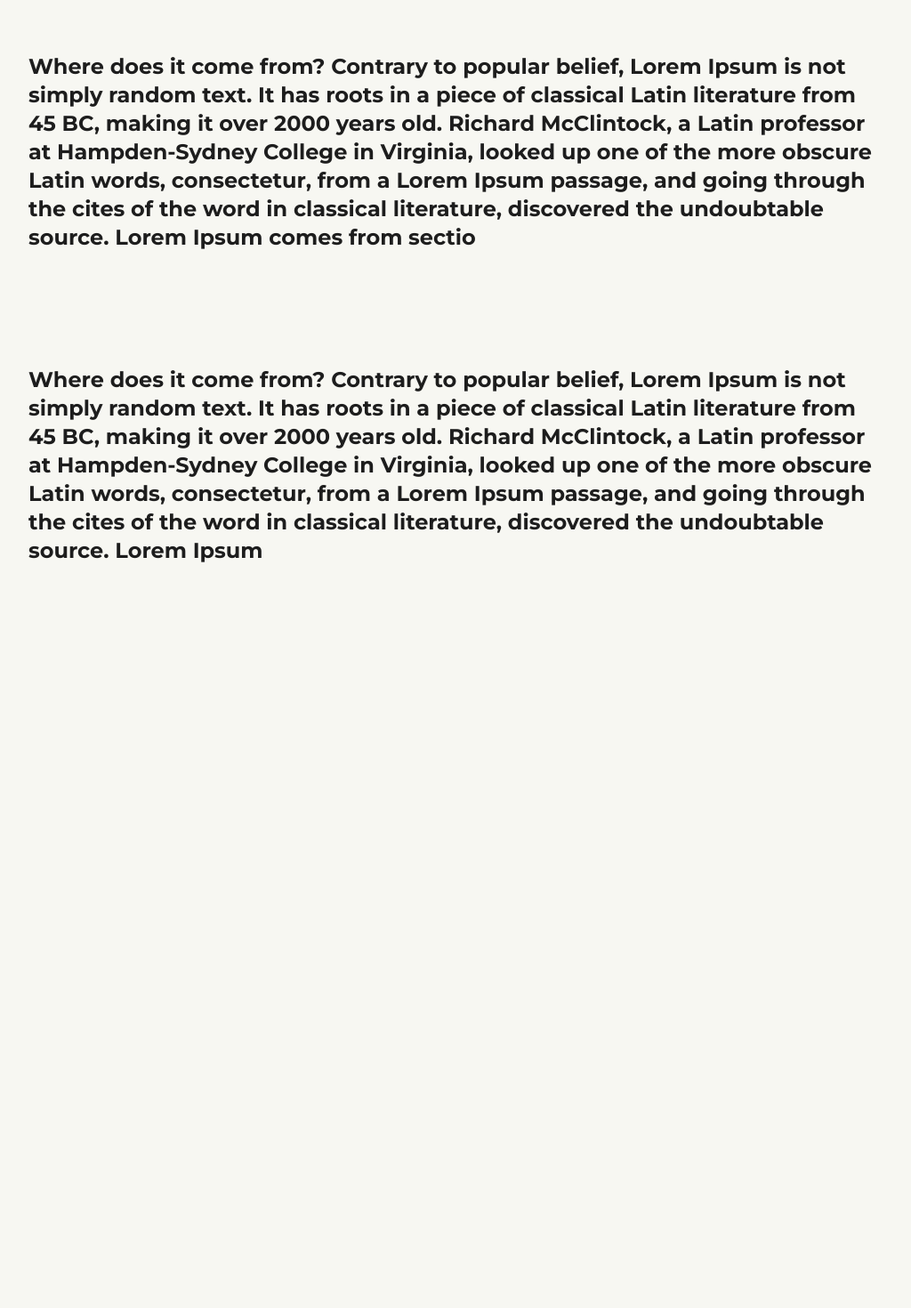
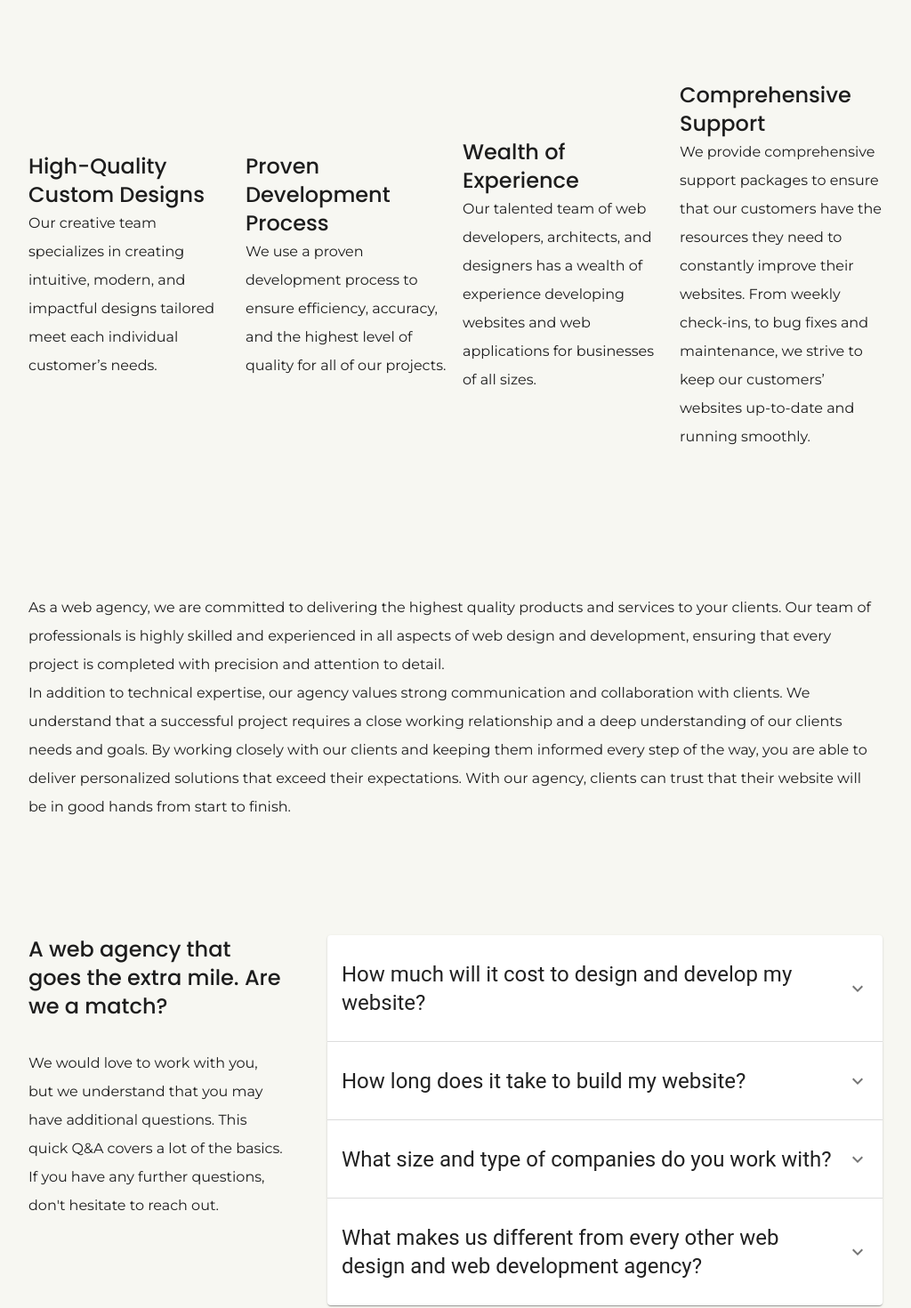
Before and after one commit to danielcoder93/my-portfolio, a Next.js app: page / in a window 1280 px wide. Shown: the part 760-2230 px from the top of the page at 89% size, without its empty margins (128-1152 px from the left). Before the commit the page ends 1459 px from the top, so only its background shows below. Built offline with nearby package versions, Linux system fonts and the light colour scheme.

Commit message:
added new content mui accordion

```diff
--- a/components/Hero.tsx
+++ b/components/Hero.tsx
@@ -1,6 +1,7 @@
 import React from "react";
 import { Box, Button, Typography } from "@mui/material";
 import classes from "../styles/Hero.module.scss";
+import { padding } from "@mui/system";
 
 const Hero = () => {
   return (
@@ -26,18 +27,20 @@ const Hero = () => {
           justifyContent="center"
           alignItems="center"
           color="#fff"
+          paddingX={10}
+
         >
-          <Typography variant="h3" component="h1" className={classes.title}>
+          <Typography variant="h3" component="h1" className={classes.title} paddingBottom={7}>
             BUILDING QUALITY WEBSITES IN A TIMELY FASHION
           </Typography>
-          <br />
-          <h3>
+
+          <h3 style={{ textAlign: "center", paddingBottom: '7rem' }} >
             Manage your business with an easy-to-use website that converts
-            visitors to customers, and displays your brand with the respect it
-            deserves.
+            visitors to customers/clients, and displays your brand with the
+            respect it deserves.
           </h3>
           <div>
-            <Button color="primary" variant="contained">
+            <Button size="large" color="primary" variant="contained">
               VIEW OUR WORK
             </Button>
           </div>
--- /dev/null
+++ b/components/SectionHowWork.tsx
@@ -0,0 +1,136 @@
+import Section from "./Section";
+import { Grid } from "@mui/material";
+import Accordion from "@mui/material/Accordion";
+import AccordionDetails from "@mui/material/AccordionDetails";
+import classes from "../styles/SectionHowWork.module.scss";
+import Typography from "@mui/material/Typography";
+import ExpandMoreIcon from "@mui/icons-material/ExpandMore";
+import * as React from "react";
+
+import MuiAccordionSummary from "@mui/material/AccordionSummary";
+const HowWeWork = () => {
+  return (
+    <Section bg="light">
+      <Grid container spacing={6} direction="row">
+        <Grid item xs={12} md={4}>
+          <h2 className={classes.paddingBtm}>
+            A web agency that goes the extra mile. Are we a match?
+          </h2>
+          <p>
+            We would love to work with you, but we understand that you may have
+            additional questions. This quick Q&A covers a lot of the basics. If
+            you have any further questions, don't hesitate to reach out.
+          </p>
+        </Grid>
+        <Grid item xs={12} md={8}>
+          <ControlledAccordions />
+        </Grid>
+      </Grid>
+    </Section>
+  );
+};
+
+const ControlledAccordions = () => {
+  const [expanded, setExpanded] = React.useState<string | false>(false);
+
+  const handleChange =
+    (panel: string) => (event: React.SyntheticEvent, isExpanded: boolean) => {
+      setExpanded(isExpanded ? panel : false);
+    };
+
+  return (
+    <div>
+      <Accordion
+        className={classes.accordion}
+        expanded={expanded === "panel1"}
+        onChange={handleChange("panel1")}
+      >
+        <MuiAccordionSummary
+          className={classes.accordionSummary}
+          expandIcon={<ExpandMoreIcon />}
+          aria-controls="panel1a-content"
+          id="panel1a-header"
+        >
+          <Typography variant="h5">
+            How much will it cost to design and develop my website?
+          </Typography>
+        </MuiAccordionSummary>
+        <AccordionDetails className={classes.accordionDetails}>
+          <Typography>
+            Each business/s needs are different, so due to variations in scope,
+            pricing from one web design to the next can be quite different. Our
+            typical end-to-end website redesign costs $10,000-$100,000.
+          </Typography>
+        </AccordionDetails>
+      </Accordion>
+      <Accordion
+        className={classes.accordion}
+        expanded={expanded === "panel2"}
+        onChange={handleChange("panel2")}
+      >
+        <MuiAccordionSummary
+          className={classes.accordionSummary}
+          expandIcon={<ExpandMoreIcon />}
+          aria-controls="panel2bh-content"
+          id="panel2bh-header"
+        >
+          <Typography variant="h5">
+            How long does it take to build my website?
+          </Typography>
+        </MuiAccordionSummary>
+        <AccordionDetails className={classes.accordionDetails}>
+          <Typography>
+            Similar to questions regarding website cost, the timeline will vary
+            greatly based on the scope of your web design project. Typically,
+            our end-to-end build projects take 2-4 months to complete.
+          </Typography>
+        </AccordionDetails>
+      </Accordion>
+      <Accordion
+        className={classes.accordion}
+        expanded={expanded === "panel3"}
+        onChange={handleChange("panel3")}
+      >
+        <MuiAccordionSummary
+          className={classes.accordionSummary}
+          expandIcon={<ExpandMoreIcon />}
+          aria-controls="panel3bh-content"
+          id="panel3bh-header"
+        >
+          <Typography variant="h5">
+            What size and type of companies do you work with?
+          </Typography>
+        </MuiAccordionSummary>
+        <AccordionDetails className={classes.accordionDetails}>
+          <Typography>
+            We have an even balance of start-ups, small businesses, non-profits,
+            and enterprise clients across a multitude of industries. To get a
+            better sense of our wide range of web design projects, check out our
+            client/s list.
+          </Typography>
+        </AccordionDetails>
+      </Accordion>
+      <Accordion
+        className={classes.accordion}
+        expanded={expanded === "panel4"}
+        onChange={handleChange("panel4")}
+      >
+        <MuiAccordionSummary
+          className={classes.accordionSummary}
+          expandIcon={<ExpandMoreIcon />}
+          aria-controls="panel4bh-content"
+          id="panel4bh-header"
+        >
+          <Typography variant="h5">
+            What makes us different from every other web design and web
+            development agency?
+          </Typography>
+        </MuiAccordionSummary>
+        <AccordionDetails className={classes.accordionDetails}>
+          <Typography>We know</Typography>
+        </AccordionDetails>
+      </Accordion>
+    </div>
+  );
+};
+export default HowWeWork;
--- a/package.json
+++ b/package.json
@@ -13,7 +13,8 @@
     "@emotion/react": "^11.10.5",
     "@emotion/server": "^11.10.0",
     "@emotion/styled": "^11.10.5",
-    "@mui/material": "^5.10.15",
+    "@mui/icons-material": "^5.11.0",
+    "@mui/material": "^5.11.0",
     "@types/node": "18.11.9",
     "@types/react": "18.0.25",
     "@types/react-dom": "18.0.9",
--- a/pages/Projects.tsx
+++ b/pages/Projects.tsx
@@ -15,9 +15,9 @@ const Projects = () => {
           imageAlt="this is a test"
         />
         <ProjectItem
-          typeOfProject="WORDPRESS"
+          typeOfProject="Real Estate Company"
           title="Dusk RE"
-          link="/dusk-re"
+          link="/Dusk"
           image="/../public/dusk-re.png"
           imageAlt="Dusk RE website"
         />
--- a/pages/index.tsx
+++ b/pages/index.tsx
@@ -1,35 +1,78 @@
 import React from "react";
 import Section from "../components/Section";
 import Hero from "../components/Hero";
-import Classes from "../styles/Home.module.scss"
+import Classes from "../styles/Home.module.scss";
+import HowWeWork from "../components/SectionHowWork";
+import { Grid } from "@mui/material";
 
 const Home = () => {
   return (
     <>
       <Hero />
       <Section bg="light">
-        <h2>
-          Where does it come from? Contrary to popular belief, Lorem Ipsum is
-          not simply random text. It has roots in a piece of classical Latin
-          literature from 45 BC, making it over 2000 years old. Richard
-          McClintock, a Latin professor at Hampden-Sydney College in Virginia,
-          looked up one of the more obscure Latin words, consectetur, from a
-          Lorem Ipsum passage, and going through the cites of the word in
-          classical literature, discovered the undoubtable source. Lorem Ipsum
-          comes from sectio
-        </h2>
+        <Grid
+          container
+          spacing={"1rem"}
+          direction="row"
+          alignItems="center"
+          justifyContent="center"
+          padding={"2rem 0"}
+        >
+          <Grid item xs={12} md={6} lg={3}>
+            <h2>High-Quality Custom Designs</h2>
+            <p>
+              Our creative team specializes in creating intuitive, modern, and
+              impactful designs tailored meet each individual customer’s needs.
+            </p>
+          </Grid>
+          <Grid item xs={12} md={6} lg={3}>
+            <h2>Proven Development Process</h2>
+            <p>
+              We use a proven development process to ensure efficiency,
+              accuracy, and the highest level of quality for all of our
+              projects.
+            </p>
+          </Grid>
+          <Grid item xs={12} md={6} lg={3}>
+            <h2>Wealth of Experience</h2>
+            <p>
+              Our talented team of web developers, architects, and designers has
+              a wealth of experience developing websites and web applications
+              for businesses of all sizes.
+            </p>
+          </Grid>
+          <Grid item xs={12} md={6} lg={3}>
+            <h2>Comprehensive Support</h2>
+            <p>
+              We provide comprehensive support packages to ensure that our
+              customers have the resources they need to constantly improve their
+              websites. From weekly check-ins, to bug fixes and maintenance, we
+              strive to keep our customers’ websites up-to-date and running
+              smoothly.
+            </p>
+          </Grid>
+        </Grid>
       </Section>
       <Section bg="light">
-        <h2>
-          Where does it come from? Contrary to popular belief, Lorem Ipsum is
-          not simply random text. It has roots in a piece of classical Latin
-          literature from 45 BC, making it over 2000 years old. Richard
-          McClintock, a Latin professor at Hampden-Sydney College in Virginia,
-          looked up one of the more obscure Latin words, consectetur, from a
-          Lorem Ipsum passage, and going through the cites of the word in
-          classical literature, discovered the undoubtable source. Lorem Ipsum
-        </h2>
+        <p>
+          As a web agency, we are committed to delivering the highest quality
+          products and services to your clients. Our team of professionals is
+          highly skilled and experienced in all aspects of web design and
+          development, ensuring that every project is completed with precision
+          and attention to detail.
+        </p>
+        <p>
+          In addition to technical expertise, our agency values strong
+          communication and collaboration with clients. We understand that a
+          successful project requires a close working relationship and a deep
+          understanding of our clients needs and goals. By working closely with
+          our clients and keeping them informed every step of the way, you are
+          able to deliver personalized solutions that exceed their expectations.
+          With our agency, clients can trust that their website will be in good
+          hands from start to finish.
+        </p>
       </Section>
+      <HowWeWork />
     </>
   );
 };
--- /dev/null
+++ b/styles/SectionHowWork.module.scss
@@ -0,0 +1,19 @@
+@import "./variables.scss";
+.lineSpacing {
+    line-height: 1.6;
+}
+.accordionDetails {
+
+}
+.paddingBtm {
+    padding-bottom: 2rem;
+}
+.accordionSummary {
+
+}
+.accordion {
+    box-shadow: none;
+    padding-top: 1rem;
+    padding-bottom: 1rem;
+    background-color: $bg;
+}
--- a/styles/globals.scss
+++ b/styles/globals.scss
@@ -28,6 +28,12 @@ body {
   font-family: "Montserrat", "sans-serif";
   line-height: 2rem;
 }
+h2 {
+
+  font-family: "Poppins", sans-serif;
+  font-weight: 500;
+  font-size: 1.5rem;
+}
 
 #root {
   height: 100%;
```
Also changed, not shown: components/SectionOne.tsx (added, +22 -0 lines), pages/Dusk.tsx (+5 -2 lines), styles/SectionOne.module.scss (added, +7 -0 lines), 1 other file (tests, documents, lock files or other folders).
